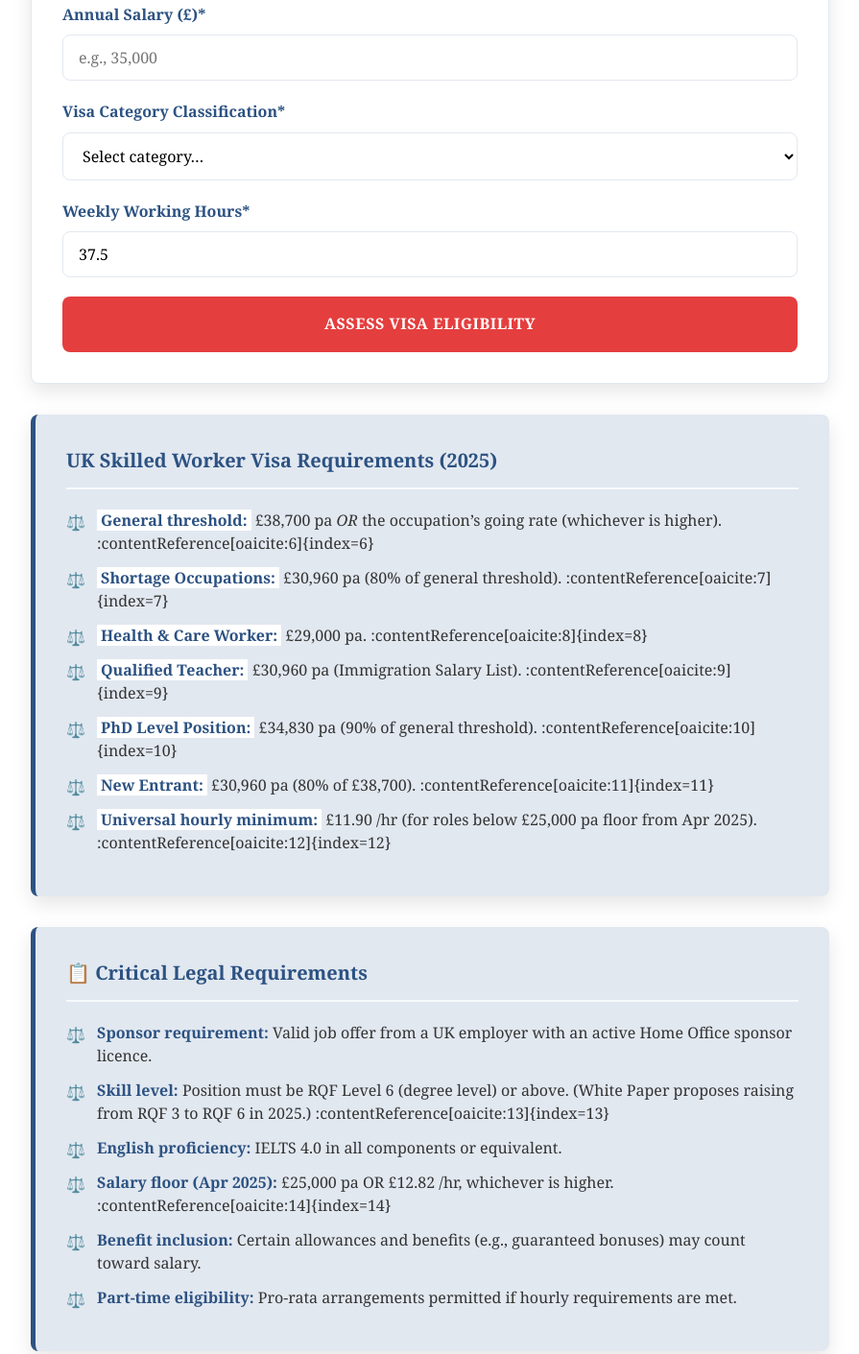
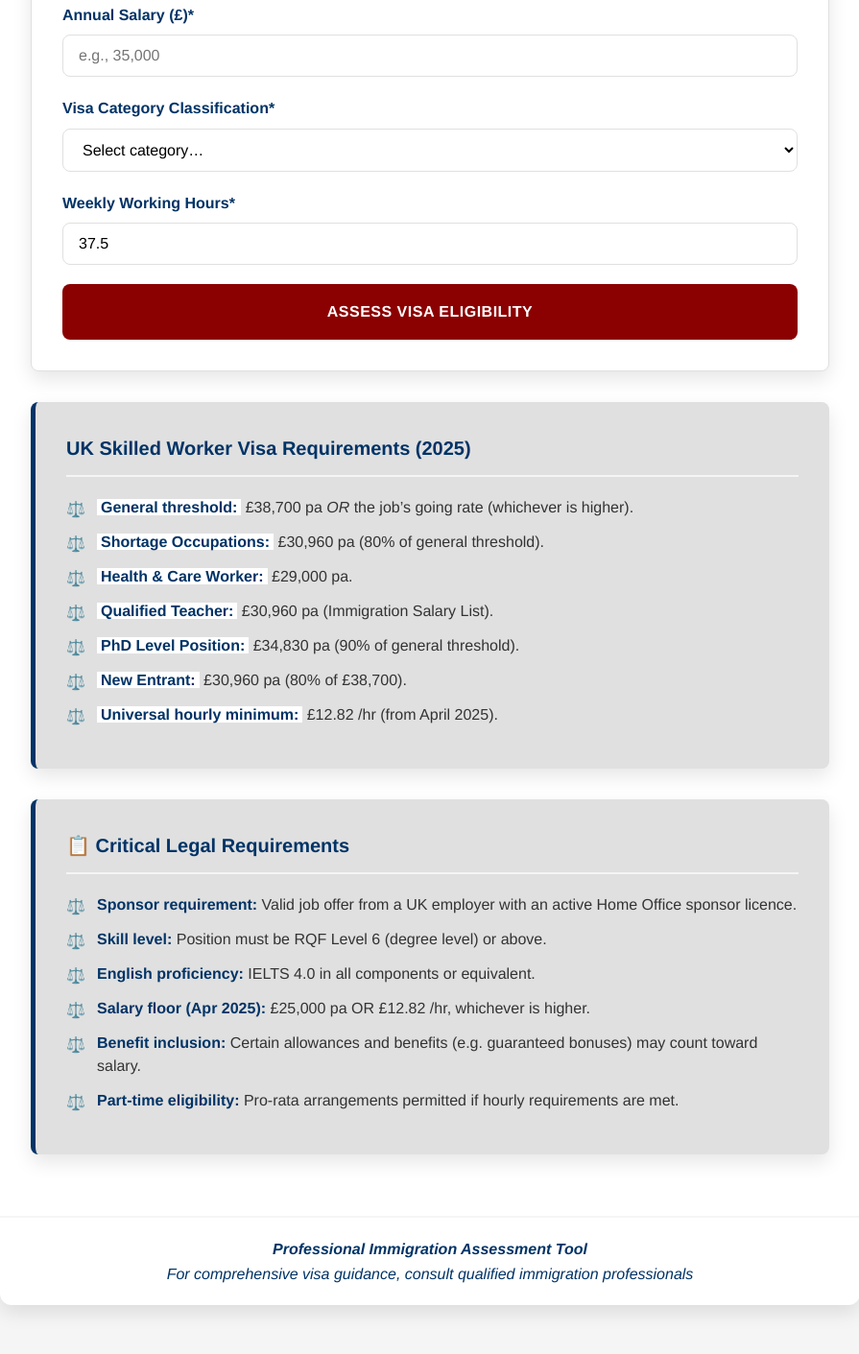
Before and after one commit to visaroutecollective/UK-Visa-Salary-Calculator, a plain HTML site: page index.html in a window 1280 px wide. Shown: the part 378-1789 px from the top of the page at 96% size, without its empty margins (192-1087 px from the left). Drawn offline with Linux system fonts and the light colour scheme.

Commit message:
Updated index.html

```diff
--- a/index.html
+++ b/index.html
@@ -12,21 +12,31 @@
        Variables & Reset
     ----------------------------------------------- */
     :root {
-      --blue: #2b6cb0;
-      --dark-blue: #2c5282;
-      --red: #e53e3e;
-      --dark-red: #c53030;
-      --grey-light: #f7fafc;
-      --grey-mid: #e2e8f0;
-      --white: #ffffff;
+      /* Dark‐red / Dark‐blue palette */
+      --dark-red: #8B0000;
+      --red-hover: #A80000;
+      --dark-blue: #003366;
+      --blue-hover: #004080;
+
+      /* Neutrals */
+      --grey-light: #F5F5F5;
+      --grey-mid: #E0E0E0;
+      --white: #FFFFFF;
+      --black-alpha: rgba(0, 0, 0, 0.1);
+
+      /* Spacing & Radii */
       --radius-lg: 0.75rem;
       --radius-md: 0.5rem;
       --gap-lg: 2rem;
       --gap-md: 1.25rem;
       --gap-sm: 0.75rem;
-      --shadow-md: 0 0.5rem 1.25rem rgba(0, 0, 0, 0.1);
+
+      /* Shadow */
+      --shadow-md: 0 0.5rem 1.25rem var(--black-alpha);
+
+      /* Fonts */
+      --font-sans: "Helvetica Neue", Arial, sans-serif;
       --font-serif: Georgia, "Times New Roman", serif;
-      --font-sans: "Helvetica Neue", Arial, sans-serif;
     }
 
     *,
@@ -42,7 +52,7 @@
     }
 
     body {
-      font-family: var(--font-serif);
+      font-family: var(--font-sans);
       background-color: var(--grey-light);
       color: #333;
       min-height: 100vh;
@@ -73,7 +83,7 @@
     input:focus,
     select:focus,
     button:focus {
-      outline: 3px solid rgba(44, 82, 130, 0.2);
+      outline: 3px solid rgba(0, 51, 102, 0.2);
     }
 
     /* -----------------------------------------------
@@ -89,7 +99,7 @@
     }
 
     header {
-      background-color: var(--blue);
+      background-color: var(--dark-blue);
       color: var(--white);
       padding: var(--gap-lg);
       text-align: center;
@@ -106,7 +116,7 @@
       background: linear-gradient(
         90deg,
         var(--dark-red) 0%,
-        var(--red) 50%,
+        var(--red-hover) 50%,
         var(--dark-red) 100%
       );
     }
@@ -128,7 +138,7 @@
       display: inline-block;
       margin-top: var(--gap-sm);
       padding: 0.5rem 1rem;
-      background-color: var(--red);
+      background-color: var(--dark-red);
       color: var(--white);
       font-weight: 600;
       font-size: 0.875rem;
@@ -190,7 +200,7 @@
       border: 1px solid var(--grey-mid);
       border-radius: var(--radius-md);
       font-size: 1rem;
-      font-family: var(--font-serif);
+      font-family: var(--font-sans);
       background: var(--white);
     }
 
@@ -204,7 +214,7 @@
       display: block;
       width: 100%;
       padding: 1rem;
-      background-color: var(--red);
+      background-color: var(--dark-red);
       color: var(--white);
       border: none;
       border-radius: var(--radius-md);
@@ -216,7 +226,7 @@
     }
 
     .calculate-btn:hover {
-      background-color: var(--dark-red);
+      background-color: var(--red-hover);
       transform: translateY(-2px);
       box-shadow: 0 0.75rem 1.5rem rgba(0, 0, 0, 0.15);
     }
@@ -234,15 +244,15 @@
     }
 
     #results.eligible {
-      background-color: var(--blue);
+      background-color: var(--dark-blue);
       color: var(--white);
-      border-color: var(--dark-blue);
+      border-color: var(--blue-hover);
     }
 
     #results.not-eligible {
-      background-color: var(--red);
+      background-color: var(--dark-red);
       color: var(--white);
-      border-color: var(--dark-red);
+      border-color: var(--red-hover);
     }
 
     #eligibilityStatus {
@@ -360,6 +370,21 @@
       main {
         padding: var(--gap-md);
       }
+    }
+
+    /* -----------------------------------------------
+       Utility: Visually Hidden (for screen readers)
+    ----------------------------------------------- */
+    .visually-hidden {
+      position: absolute;
+      width: 1px;
+      height: 1px;
+      padding: 0;
+      margin: -1px;
+      overflow: hidden;
+      clip: rect(0, 0, 0, 0);
+      border: 0;
+      white-space: nowrap;
     }
   </style>
 </head>
@@ -493,31 +518,31 @@
         <ul>
           <li>
             <strong class="highlight-text">General threshold:</strong> £38,700 pa
-            <em>OR</em> the occupation’s going rate (whichever is higher). :contentReference[oaicite:6]{index=6}
+            <em>OR</em> the job’s going rate (whichever is higher).
           </li>
           <li>
             <strong class="highlight-text">Shortage Occupations:</strong>
-            £30,960 pa (80% of general threshold). :contentReference[oaicite:7]{index=7}
+            £30,960 pa (80% of general threshold).
           </li>
           <li>
-            <strong class="highlight-text">Health & Care Worker:</strong>
-            £29,000 pa. :contentReference[oaicite:8]{index=8}
+            <strong class="highlight-text">Health &amp; Care Worker:</strong>
+            £29,000 pa.
           </li>
           <li>
             <strong class="highlight-text">Qualified Teacher:</strong>
-            £30,960 pa (Immigration Salary List). :contentReference[oaicite:9]{index=9}
+            £30,960 pa (Immigration Salary List).
           </li>
           <li>
             <strong class="highlight-text">PhD Level Position:</strong>
-            £34,830 pa (90% of general threshold). :contentReference[oaicite:10]{index=10}
+            £34,830 pa (90% of general threshold).
           </li>
           <li>
             <strong class="highlight-text">New Entrant:</strong>
-            £30,960 pa (80% of £38,700). :contentReference[oaicite:11]{index=11}
+            £30,960 pa (80% of £38,700).
           </li>
           <li>
             <strong class="highlight-text">Universal hourly minimum:</strong>
-            £11.90 /hr (for roles below £25,000 pa floor from Apr 2025). :contentReference[oaicite:12]{index=12}
+            £12.82 /hr (from April 2025).
           </li>
         </ul>
       </section>
@@ -533,19 +558,18 @@
           <li>
             <strong>Skill level:</strong> Position must be RQF Level 6 (degree
             level) or above.
-            (White Paper proposes raising from RQF 3 to RQF 6 in 2025.) :contentReference[oaicite:13]{index=13}
           </li>
           <li>
-            <strong>English proficiency:</strong> IELTS 4.0 in all components
-            or equivalent.
+            <strong>English proficiency:</strong> IELTS 4.0 in all components or
+            equivalent.
           </li>
           <li>
             <strong>Salary floor (Apr 2025):</strong> £25,000 pa OR £12.82 /hr,
-            whichever is higher. :contentReference[oaicite:14]{index=14}
+            whichever is higher.
           </li>
           <li>
             <strong>Benefit inclusion:</strong> Certain allowances and benefits
-            (e.g., guaranteed bonuses) may count toward salary.
+            (e.g. guaranteed bonuses) may count toward salary.
           </li>
           <li>
             <strong>Part-time eligibility:</strong> Pro-rata arrangements
@@ -598,7 +622,7 @@
           return alert("Please enter valid weekly working hours.");
         }
 
-        // 2025 salary thresholds (verified above)
+        // 2025 salary thresholds (verified)
         let minSalary;
         let categoryName;
         switch (jobType) {
```
